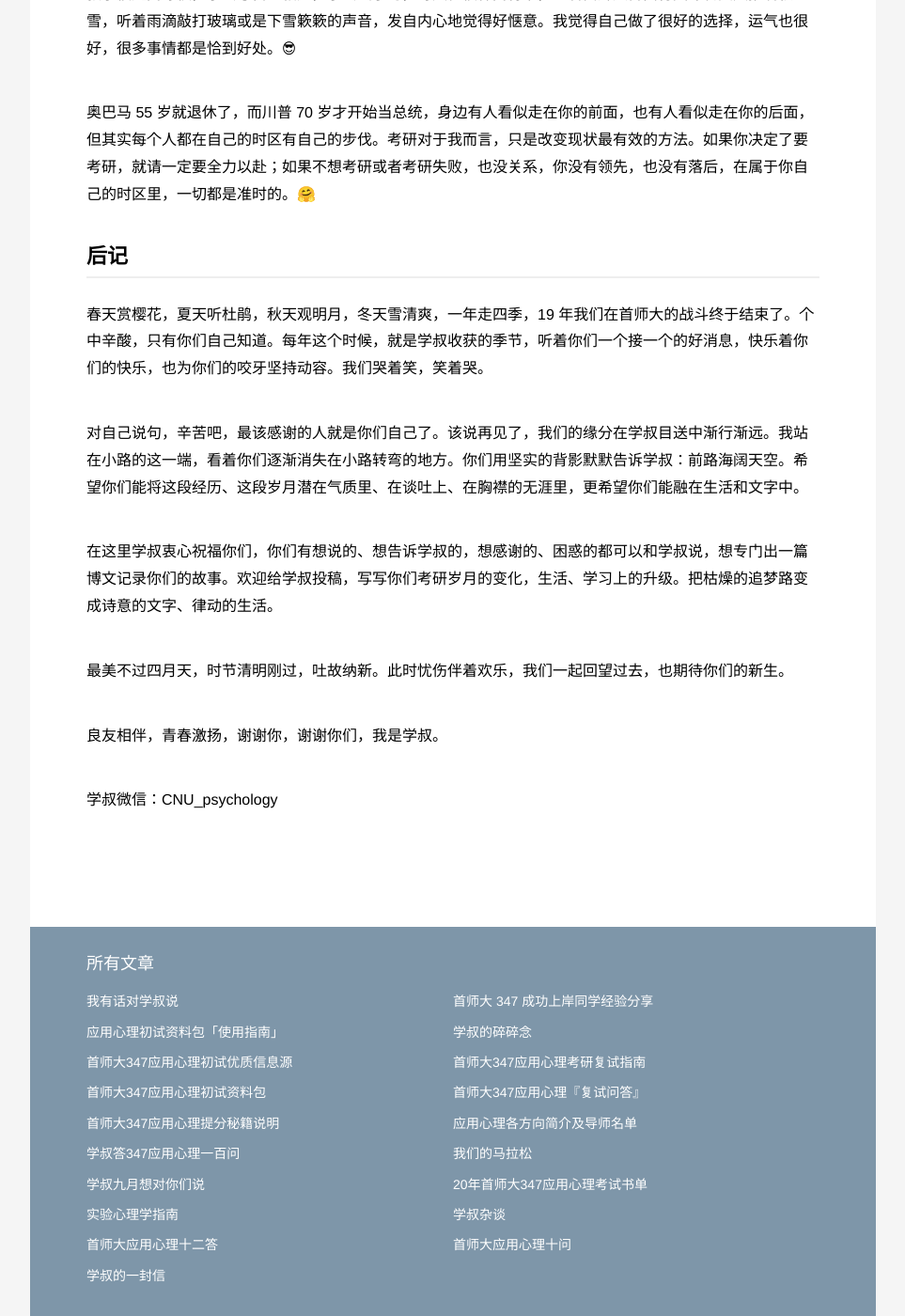
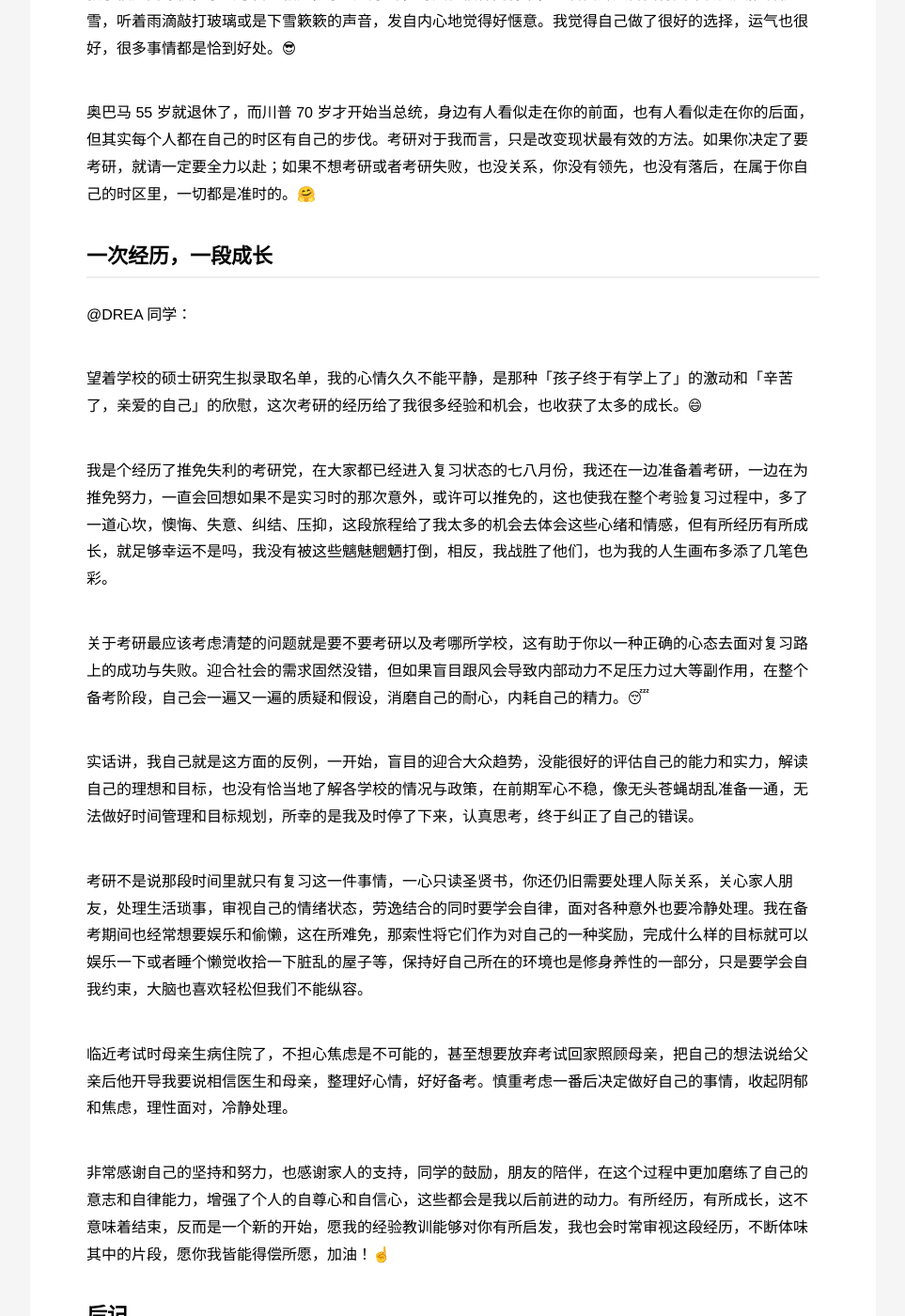
Before and after one commit to zapp926/cnu.github.io, a Jekyll site: the page built from _posts/2019-04-15-experience.md, in a window 1280 px wide and 1400 px high, scrolled down 7722 px. Shown: the whole window at 94% size, without its empty margins (158-1121 px from the left). Built offline with Jekyll 4.4.1, drawn with Linux system fonts in a browser that asks for light colours.

Commit message:
change many detail

```diff
--- a/_posts/2019-04-15-experience.md
+++ b/_posts/2019-04-15-experience.md
@@ -128,6 +128,24 @@ description: 最美不过四月天，时节清明刚过，吐故纳新。此时
 奥巴马 55 岁就退休了，而川普 70 岁才开始当总统，身边有人看似走在你的前面，也有人看似走在你的后面，但其实每个人都在自己的时区有自己的步伐。考研对于我而言，只是改变现状最有效的方法。如果你决定了要考研，就请一定要全力以赴；如果不想考研或者考研失败，也没关系，你没有领先，也没有落后，在属于你自己的时区里，一切都是准时的。🤗
 
 
+## 一次经历，一段成长
+
+@DREA 同学：
+
+望着学校的硕士研究生拟录取名单，我的心情久久不能平静，是那种「孩子终于有学上了」的激动和「辛苦了，亲爱的自己」的欣慰，这次考研的经历给了我很多经验和机会，也收获了太多的成长。😄
+
+我是个经历了推免失利的考研党，在大家都已经进入复习状态的七八月份，我还在一边准备着考研，一边在为推免努力，一直会回想如果不是实习时的那次意外，或许可以推免的，这也使我在整个考验复习过程中，多了一道心坎，懊悔、失意、纠结、压抑，这段旅程给了我太多的机会去体会这些心绪和情感，但有所经历有所成长，就足够幸运不是吗，我没有被这些魑魅魍魉打倒，相反，我战胜了他们，也为我的人生画布多添了几笔色彩。
+
+关于考研最应该考虑清楚的问题就是要不要考研以及考哪所学校，这有助于你以一种正确的心态去面对复习路上的成功与失败。迎合社会的需求固然没错，但如果盲目跟风会导致内部动力不足压力过大等副作用，在整个备考阶段，自己会一遍又一遍的质疑和假设，消磨自己的耐心，内耗自己的精力。😴
+
+实话讲，我自己就是这方面的反例，一开始，盲目的迎合大众趋势，没能很好的评估自己的能力和实力，解读自己的理想和目标，也没有恰当地了解各学校的情况与政策，在前期军心不稳，像无头苍蝇胡乱准备一通，无法做好时间管理和目标规划，所幸的是我及时停了下来，认真思考，终于纠正了自己的错误。
+
+考研不是说那段时间里就只有复习这一件事情，一心只读圣贤书，你还仍旧需要处理人际关系，关心家人朋友，处理生活琐事，审视自己的情绪状态，劳逸结合的同时要学会自律，面对各种意外也要冷静处理。我在备考期间也经常想要娱乐和偷懒，这在所难免，那索性将它们作为对自己的一种奖励，完成什么样的目标就可以娱乐一下或者睡个懒觉收拾一下脏乱的屋子等，保持好自己所在的环境也是修身养性的一部分，只是要学会自我约束，大脑也喜欢轻松但我们不能纵容。
+
+临近考试时母亲生病住院了，不担心焦虑是不可能的，甚至想要放弃考试回家照顾母亲，把自己的想法说给父亲后他开导我要说相信医生和母亲，整理好心情，好好备考。慎重考虑一番后决定做好自己的事情，收起阴郁和焦虑，理性面对，冷静处理。
+
+非常感谢自己的坚持和努力，也感谢家人的支持，同学的鼓励，朋友的陪伴，在这个过程中更加磨练了自己的意志和自律能力，增强了个人的自尊心和自信心，这些都会是我以后前进的动力。有所经历，有所成长，这不意味着结束，反而是一个新的开始，愿我的经验教训能够对你有所启发，我也会时常审视这段经历，不断体味其中的片段，愿你我皆能得偿所愿，加油！☝️
+
 ## 后记
 
 春天赏樱花，夏天听杜鹃，秋天观明月，冬天雪清爽，一年走四季，19 年我们在首师大的战斗终于结束了。个中辛酸，只有你们自己知道。每年这个时候，就是学叔收获的季节，听着你们一个接一个的好消息，快乐着你们的快乐，也为你们的咬牙坚持动容。我们哭着笑，笑着哭。
```
Also changed, not shown: _posts/2019-04-17-Speak2Joe.md (+2 -0 lines), _posts/2019-03-21-jiayou.md (renamed from _posts/2019-02-13-jiayou.md), 1 other file.
